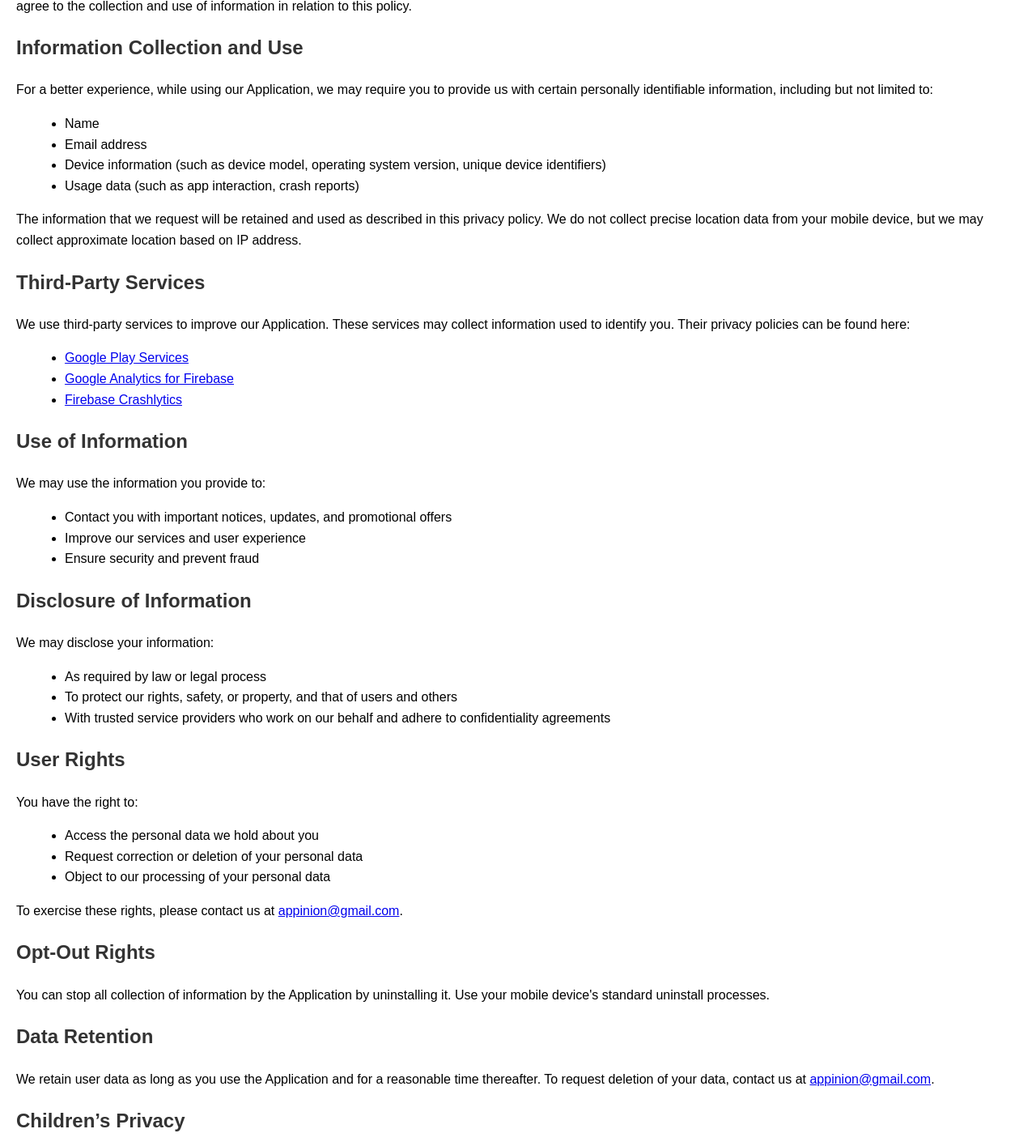
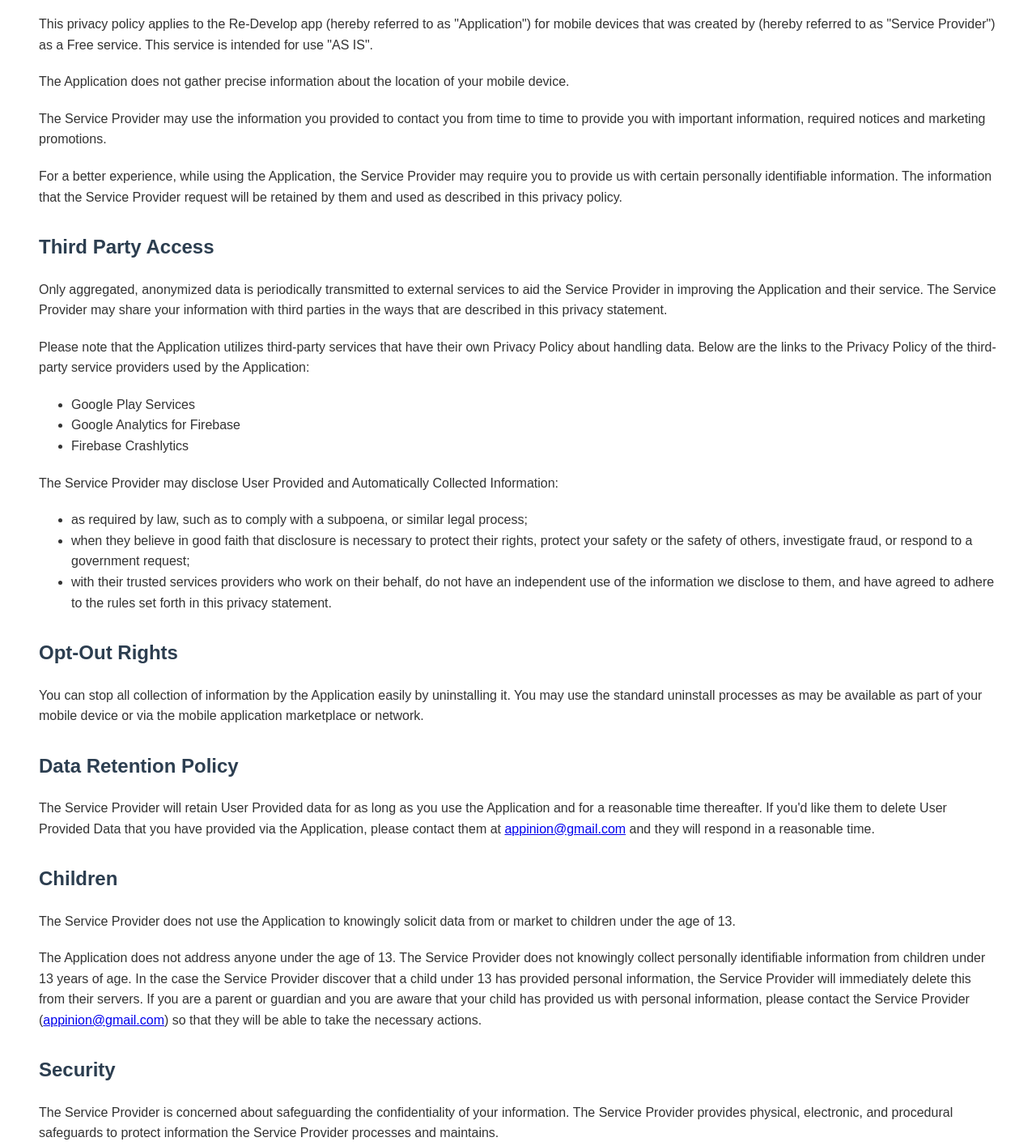
Before and after one commit to appinion-dev/appinion-dev.github.io, a plain HTML site: page docs/renata-lnd.html in a window 1280 px wide. Shown: the part 125-1540 px from the top of the page at 81% size. Drawn offline with Linux system fonts and the light colour scheme.

Commit message:
Update renata-lnd.html

```diff
--- a/docs/renata-lnd.html
+++ b/docs/renata-lnd.html
@@ -2,83 +2,88 @@
 <html lang="en">
 <head>
   <meta charset="UTF-8">
-    <meta name="viewport" content="width=device-width, initial-scale=1.0">
   <title>Privacy Policy</title>
   <style>
-        body { font-family: Arial, sans-serif; line-height: 1.6; margin: 20px; }
-        h1, h2 { color: #333; }
-        ul { margin-left: 20px; }
+    body {
+      font-family: Arial, sans-serif;
+      line-height: 1.6;
+      padding: 40px;
+      background-color: #ffffff;
+      color: #333;
+    }
+    h1 {
+      color: #2c3e50;
+    }
+    h2 {
+      margin-top: 30px;
+      color: #2c3e50;
+    }
+    p, ul {
+      margin-bottom: 20px;
+    }
   </style>
 </head>
 <body>
+
   <h1>Privacy Policy</h1>
 
-    <p>This privacy policy applies to the Re-Develop app ("Application") for mobile devices, provided by Appinion ("Service Provider") as a free service. By using this Application, you agree to the collection and use of information in relation to this policy.</p>
+  <p>This privacy policy applies to the Re-Develop app (hereby referred to as "Application") for mobile devices that was created by (hereby referred to as "Service Provider") as a Free service. This service is intended for use "AS IS".</p>
 
-    <h2>Information Collection and Use</h2>
-    <p>For a better experience, while using our Application, we may require you to provide us with certain personally identifiable information, including but not limited to:</p>
+  <p>The Application does not gather precise information about the location of your mobile device.</p>
+
+  <p>The Service Provider may use the information you provided to contact you from time to time to provide you with important information, required notices and marketing promotions.</p>
+
+  <p>For a better experience, while using the Application, the Service Provider may require you to provide us with certain personally identifiable information. The information that the Service Provider request will be retained by them and used as described in this privacy policy.</p>
+
+  <h2>Third Party Access</h2>
+
+  <p>Only aggregated, anonymized data is periodically transmitted to external services to aid the Service Provider in improving the Application and their service. The Service Provider may share your information with third parties in the ways that are described in this privacy statement.</p>
+
+  <p>Please note that the Application utilizes third-party services that have their own Privacy Policy about handling data. Below are the links to the Privacy Policy of the third-party service providers used by the Application:</p>
+
   <ul>
-        <li>Name</li>
-        <li>Email address</li>
-        <li>Device information (such as device model, operating system version, unique device identifiers)</li>
-        <li>Usage data (such as app interaction, crash reports)</li>
+    <li>Google Play Services</li>
+    <li>Google Analytics for Firebase</li>
+    <li>Firebase Crashlytics</li>
   </ul>
 
-    <p>The information that we request will be retained and used as described in this privacy policy. We do not collect precise location data from your mobile device, but we may collect approximate location based on IP address.</p>
+  <p>The Service Provider may disclose User Provided and Automatically Collected Information:</p>
 
-    <h2>Third-Party Services</h2>
-    <p>We use third-party services to improve our Application. These services may collect information used to identify you. Their privacy policies can be found here:</p>
   <ul>
-        <li><a href="https://policies.google.com/privacy">Google Play Services</a></li>
-        <li><a href="https://firebase.google.com/policies/analytics">Google Analytics for Firebase</a></li>
-        <li><a href="https://firebase.google.com/support/privacy">Firebase Crashlytics</a></li>
+    <li>as required by law, such as to comply with a subpoena, or similar legal process;</li>
+    <li>when they believe in good faith that disclosure is necessary to protect their rights, protect your safety or the safety of others, investigate fraud, or respond to a government request;</li>
+    <li>with their trusted services providers who work on their behalf, do not have an independent use of the information we disclose to them, and have agreed to adhere to the rules set forth in this privacy statement.</li>
   </ul>
 
-    <h2>Use of Information</h2>
-    <p>We may use the information you provide to:</p>
-    <ul>
-        <li>Contact you with important notices, updates, and promotional offers</li>
-        <li>Improve our services and user experience</li>
-        <li>Ensure security and prevent fraud</li>
-    </ul>
+  <h2>Opt-Out Rights</h2>
 
-    <h2>Disclosure of Information</h2>
-    <p>We may disclose your information:</p>
-    <ul>
-        <li>As required by law or legal process</li>
-        <li>To protect our rights, safety, or property, and that of users and others</li>
-        <li>With trusted service providers who work on our behalf and adhere to confidentiality agreements</li>
-    </ul>
+  <p>You can stop all collection of information by the Application easily by uninstalling it. You may use the standard uninstall processes as may be available as part of your mobile device or via the mobile application marketplace or network.</p>
 
-    <h2>User Rights</h2>
-    <p>You have the right to:</p>
-    <ul>
-        <li>Access the personal data we hold about you</li>
-        <li>Request correction or deletion of your personal data</li>
-        <li>Object to our processing of your personal data</li>
-    </ul>
-    <p>To exercise these rights, please contact us at <a href="mailto:appinion@gmail.com">appinion@gmail.com</a>.</p>
+  <h2>Data Retention Policy</h2>
 
-    <h2>Opt-Out Rights</h2>
-    <p>You can stop all collection of information by the Application by uninstalling it. Use your mobile device's standard uninstall processes.</p>
+  <p>The Service Provider will retain User Provided data for as long as you use the Application and for a reasonable time thereafter. If you'd like them to delete User Provided Data that you have provided via the Application, please contact them at <a href="mailto:appinion@gmail.com">appinion@gmail.com</a> and they will respond in a reasonable time.</p>
 
-    <h2>Data Retention</h2>
-    <p>We retain user data as long as you use the Application and for a reasonable time thereafter. To request deletion of your data, contact us at <a href="mailto:appinion@gmail.com">appinion@gmail.com</a>.</p>
+  <h2>Children</h2>
 
-    <h2>Children’s Privacy</h2>
-    <p>We do not knowingly collect personal information from children under 13. If we discover that a child has provided us with personal information, we will immediately delete it. If you are a parent or guardian and believe your child has provided us with information, please contact us at <a href="mailto:appinion@gmail.com">appinion@gmail.com</a>.</p>
+  <p>The Service Provider does not use the Application to knowingly solicit data from or market to children under the age of 13.</p>
+
+  <p>The Application does not address anyone under the age of 13. The Service Provider does not knowingly collect personally identifiable information from children under 13 years of age. In the case the Service Provider discover that a child under 13 has provided personal information, the Service Provider will immediately delete this from their servers. If you are a parent or guardian and you are aware that your child has provided us with personal information, please contact the Service Provider (<a href="mailto:appinion@gmail.com">appinion@gmail.com</a>) so that they will be able to take the necessary actions.</p>
 
   <h2>Security</h2>
-    <p>We value your trust in providing us your personal information and strive to use commercially acceptable means of protecting it, including encryption, secure servers, and access controls. However, no method of transmission over the internet or method of electronic storage is 100% secure.</p>
 
-    <h2>Changes to This Privacy Policy</h2>
-    <p>We may update our Privacy Policy from time to time. We will notify you of any changes by posting the new Privacy Policy on this page and, where appropriate, notifying you via in-app notification or email.</p>
+  <p>The Service Provider is concerned about safeguarding the confidentiality of your information. The Service Provider provides physical, electronic, and procedural safeguards to protect information the Service Provider processes and maintains.</p>
+
+  <h2>Changes</h2>
+
+  <p>This Privacy Policy may be updated from time to time for any reason. The Service Provider will notify you of any changes to the Privacy Policy by updating this page with the new Privacy Policy. You are advised to consult this Privacy Policy regularly for any changes, as continued use is deemed approval of all changes.</p>
 
   <h2>Your Consent</h2>
-    <p>By using our Application, you consent to our Privacy Policy and the collection, use, and disclosure of your information as described here.</p>
+
+  <p>By using the Application, you are consenting to the processing of your information as set forth in this Privacy Policy now and as amended by us.</p>
 
   <h2>Contact Us</h2>
-    <p>If you have any questions or suggestions about our Privacy Policy, do not hesitate to contact us at <a href="mailto:appinion@gmail.com">appinion@gmail.com</a>.</p>
+
+  <p>If you have any questions regarding privacy while using the Application, or have questions about the practices, please contact the Service Provider via email at <a href="mailto:appinionbdltd@gmail.com">appinionbdltd@gmail.com</a>.</p>
 
 </body>
 </html>
```
Lines whose indentation alone changed are shown as unchanged.
